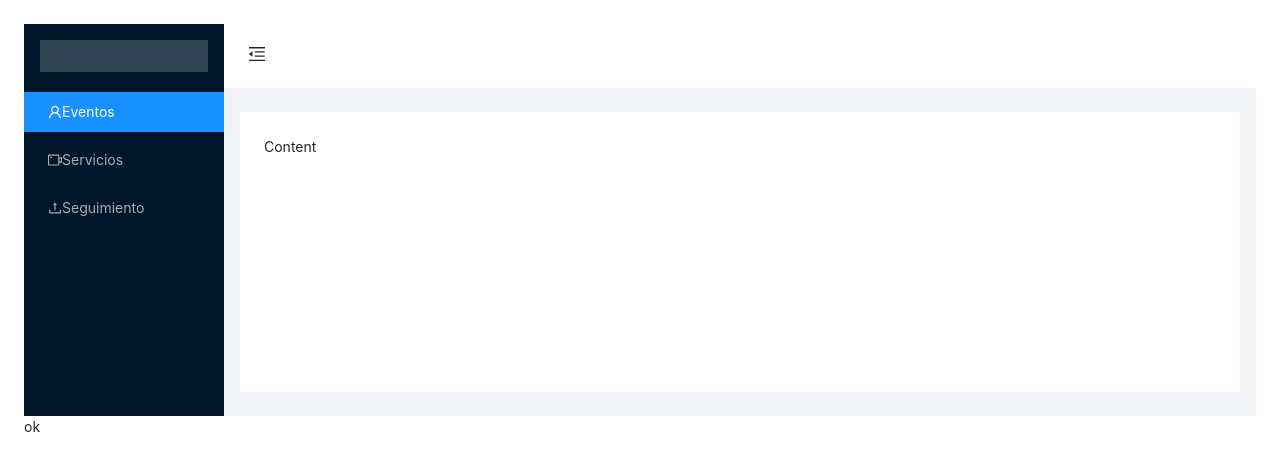
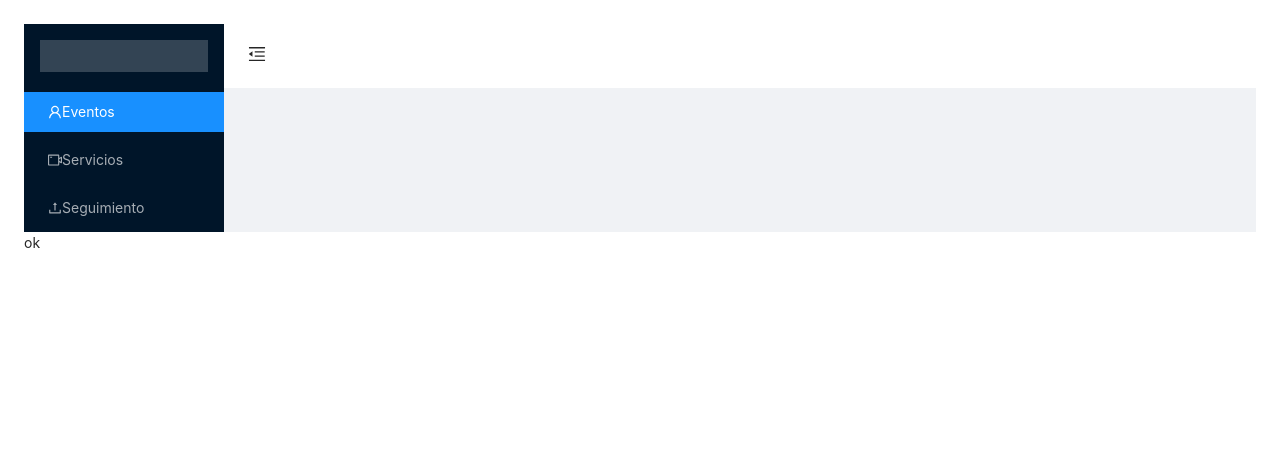
Before and after one commit to GestionCIE/CIE-front, a React (Create React App) app: page /tracing in a window 1280 px wide. Both pictures are taken after a click on the item "Eventos". Shown: the top 470 px of the page. Built offline with nearby package versions, Linux system fonts and the light colour scheme.

Commit message:
ajustes de menu

```diff
--- a/src/components/events/eventComponent.js
+++ b/src/components/events/eventComponent.js
@@ -1,10 +1,11 @@
 import React from 'react';
-
+import {Layout} from 'antd';
+const {Content} = Layout;
 
 class EventComponent extends React.Component {
 
     render(){
-        return(<span>ok</span>);
+        return(<Content style={{marginleft: '20%'}}>ok</Content>);
     }
 }
 
--- a/src/components/menu/PrincipalComponent.js
+++ b/src/components/menu/PrincipalComponent.js
@@ -6,7 +6,7 @@ import {MenuUnfoldOutlined, MenuFoldOutlined, UserOutlined, VideoCameraOutlined,
 import { Link } from 'react-router-dom';
 
 
-const {Sider, Header, Content} = Layout;
+const {Sider, Header} = Layout;
 
 class PrincipalComponent  extends React.Component{
       state = {
@@ -18,7 +18,6 @@ class PrincipalComponent  extends React.Component{
           collapsed: !this.state.collapsed,
         });
       };
-
       render() {
         return (
           <Layout>
@@ -48,16 +47,6 @@ class PrincipalComponent  extends React.Component{
                   onClick: this.toggle,
                 })}
               </Header>
-              <Content
-                className="site-layout-background"
-                style={{
-                  margin: '24px 16px',
-                  padding: 24,
-                  minHeight: 280,
-                }}
-              >
-                Content
-              </Content>
             </Layout>
           </Layout>
         );
```
